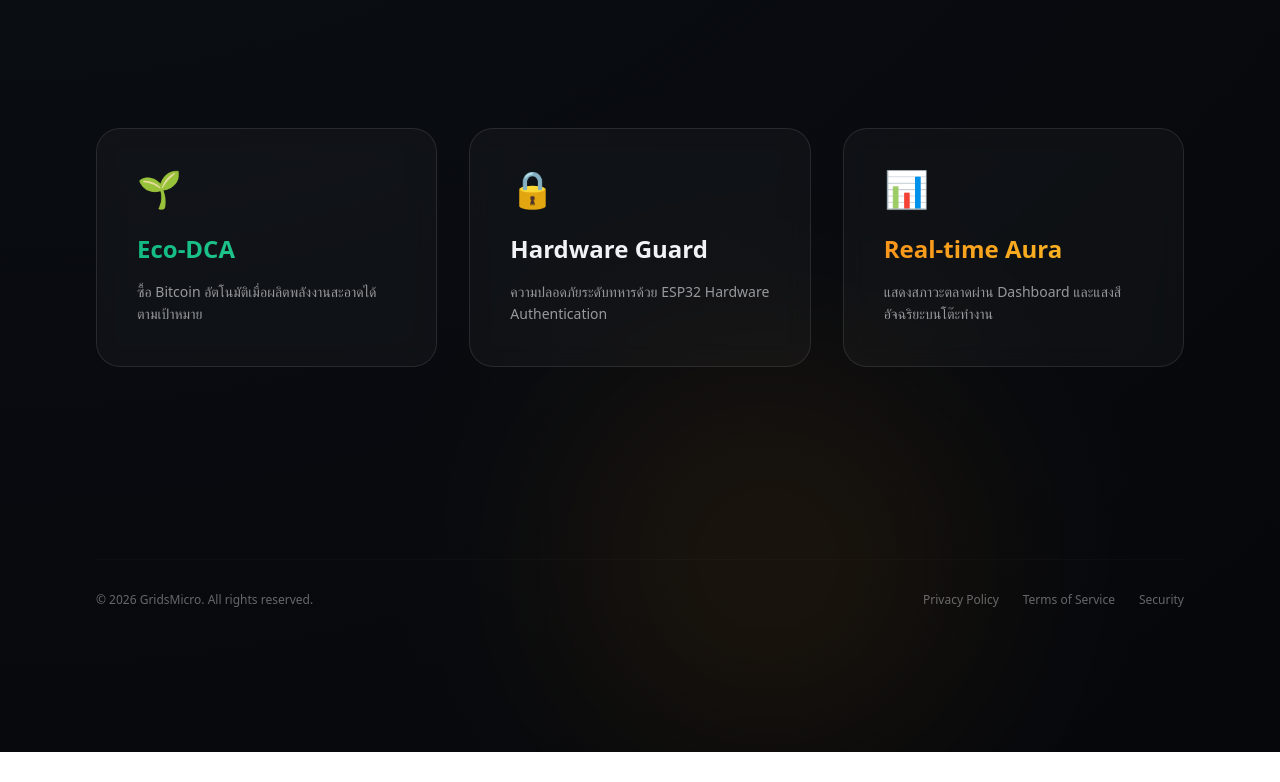
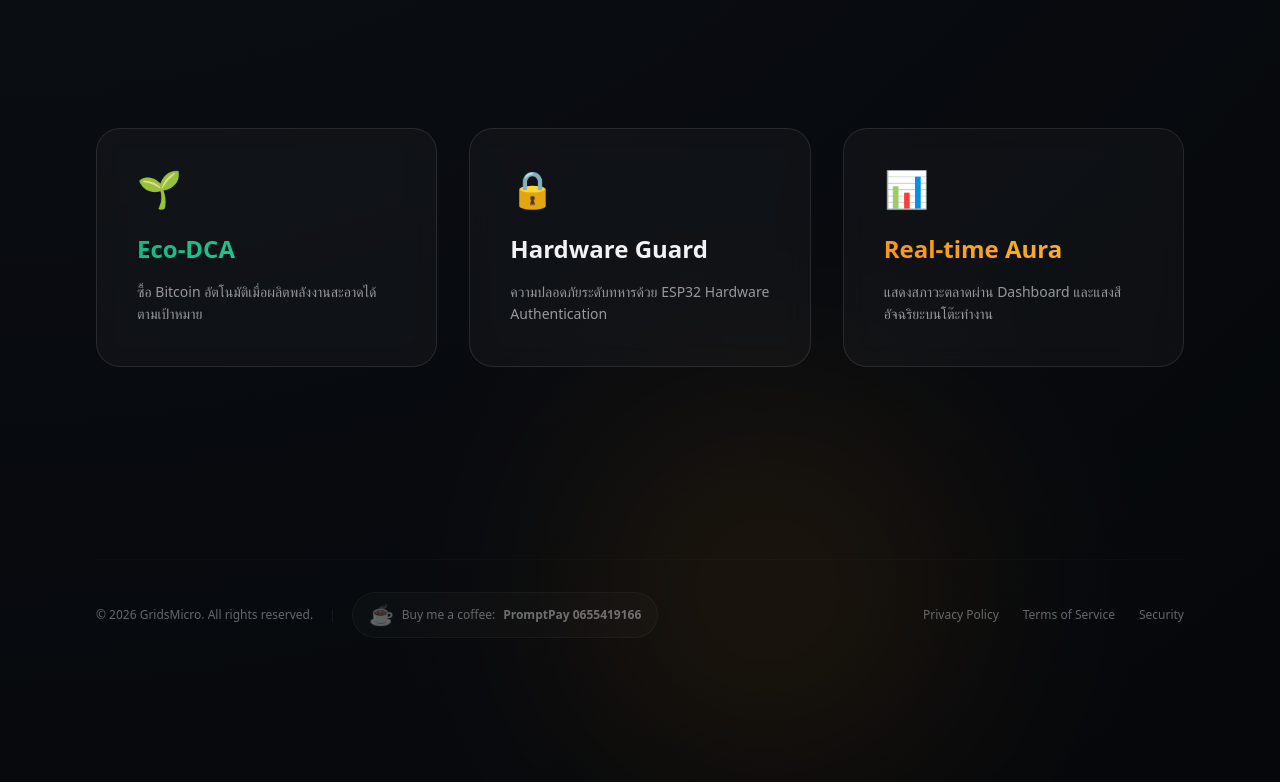
Before and after one commit to GridsMicro/KUB-Nexus, a Next.js app in the folder web/: page / in a window 1280 px wide. Shown: the part 927-1709 px from the top of the page. Before the commit the page ends 1679 px from the top, so only its background shows below. Built offline with nearby package versions, Linux system fonts and the light colour scheme; no server answers.

Commit message:
🤝 Community: Add PromptPay donation info to Dashboard footer and README

```diff
--- a/web/app/page.tsx
+++ b/web/app/page.tsx
@@ -123,12 +123,20 @@ export default async function Home() {
       </section>
 
       {/* Footer */}
-      <footer className="mt-48 w-full max-w-7xl pt-8 border-t border-white/5 flex flex-col md:flex-row justify-between items-center text-xs opacity-40 z-10 pb-12">
-        <p>© 2026 GridsMicro. All rights reserved.</p>
-        <div className="flex space-x-6 mt-4 md:mt-0">
-          <Link href={SITE_LINKS.legal.privacy}>Privacy Policy</Link>
-          <Link href={SITE_LINKS.legal.terms}>Terms of Service</Link>
-          <Link href={SITE_LINKS.legal.security}>Security</Link>
+      <footer className="mt-48 w-full max-w-7xl pt-8 border-t border-white/5 flex flex-col md:flex-row justify-between items-center text-xs opacity-40 z-10 pb-12 gap-6">
+        <div className="flex flex-col md:flex-row items-center gap-4">
+          <p>© 2026 GridsMicro. All rights reserved.</p>
+          <span className="hidden md:block opacity-20">|</span>
+          <div className="flex items-center gap-2 px-4 py-2 bg-white/5 rounded-full border border-white/10 hover:border-primary/50 hover:bg-primary/10 transition-colors cursor-pointer group">
+            <span className="text-xl">☕</span>
+            <span>Buy me a coffee: </span>
+            <span className="font-bold text-white group-hover:text-primary transition-colors">PromptPay {SITE_LINKS.support.promptpay}</span>
+          </div>
+        </div>
+        <div className="flex space-x-6">
+          <Link href={SITE_LINKS.legal.privacy} className="hover:text-white transition-colors">Privacy Policy</Link>
+          <Link href={SITE_LINKS.legal.terms} className="hover:text-white transition-colors">Terms of Service</Link>
+          <Link href={SITE_LINKS.legal.security} className="hover:text-white transition-colors">Security</Link>
         </div>
       </footer>
     </main>
--- a/web/lib/constants.ts
+++ b/web/lib/constants.ts
@@ -24,6 +24,9 @@ export const SITE_LINKS = {
         bitkubNext: 'https://accounts.bitkubnext.com',
         apiManagement: 'https://www.bitkub.com/th/api-management',
     },
+    support: {
+        promptpay: '0655419166',
+    },
     legal: {
         privacy: '/privacy',
         terms: '/terms',
```
Also changed, not shown: 1 other file (tests, documents, lock files or other folders).
